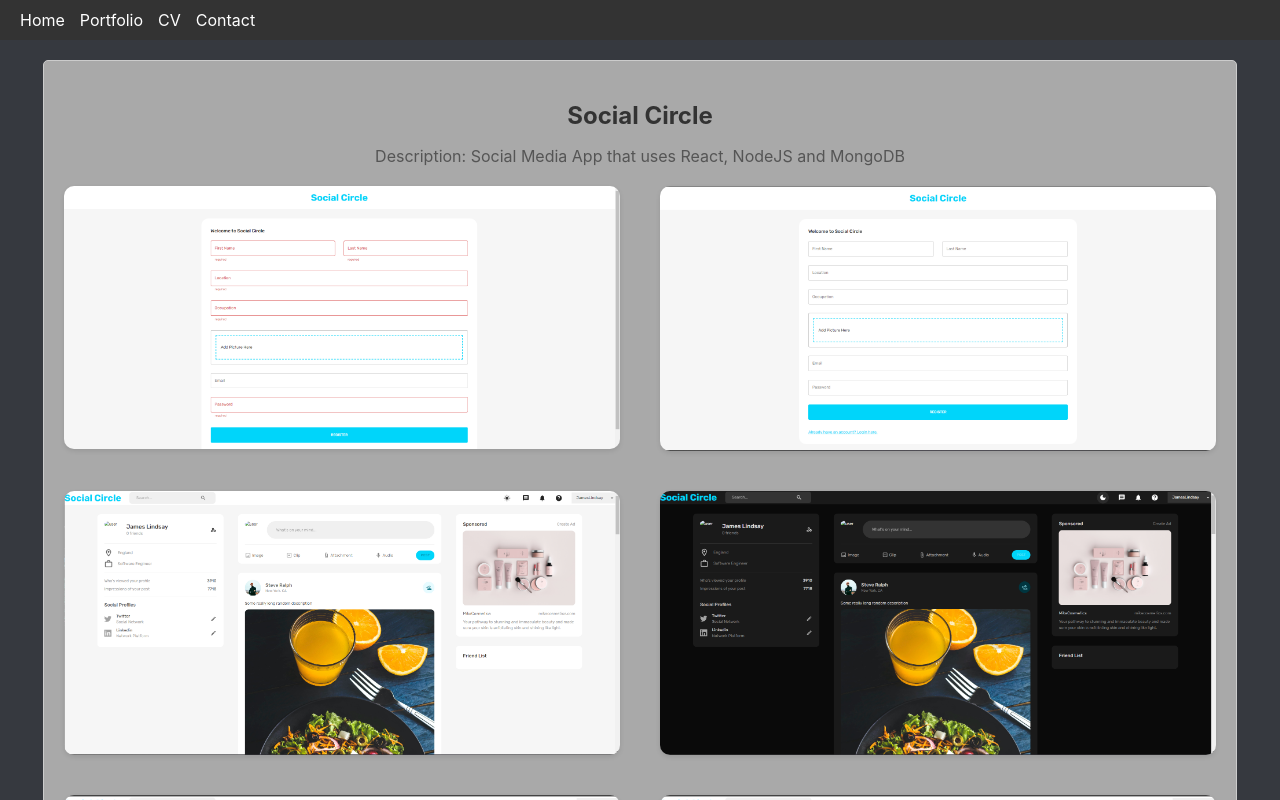
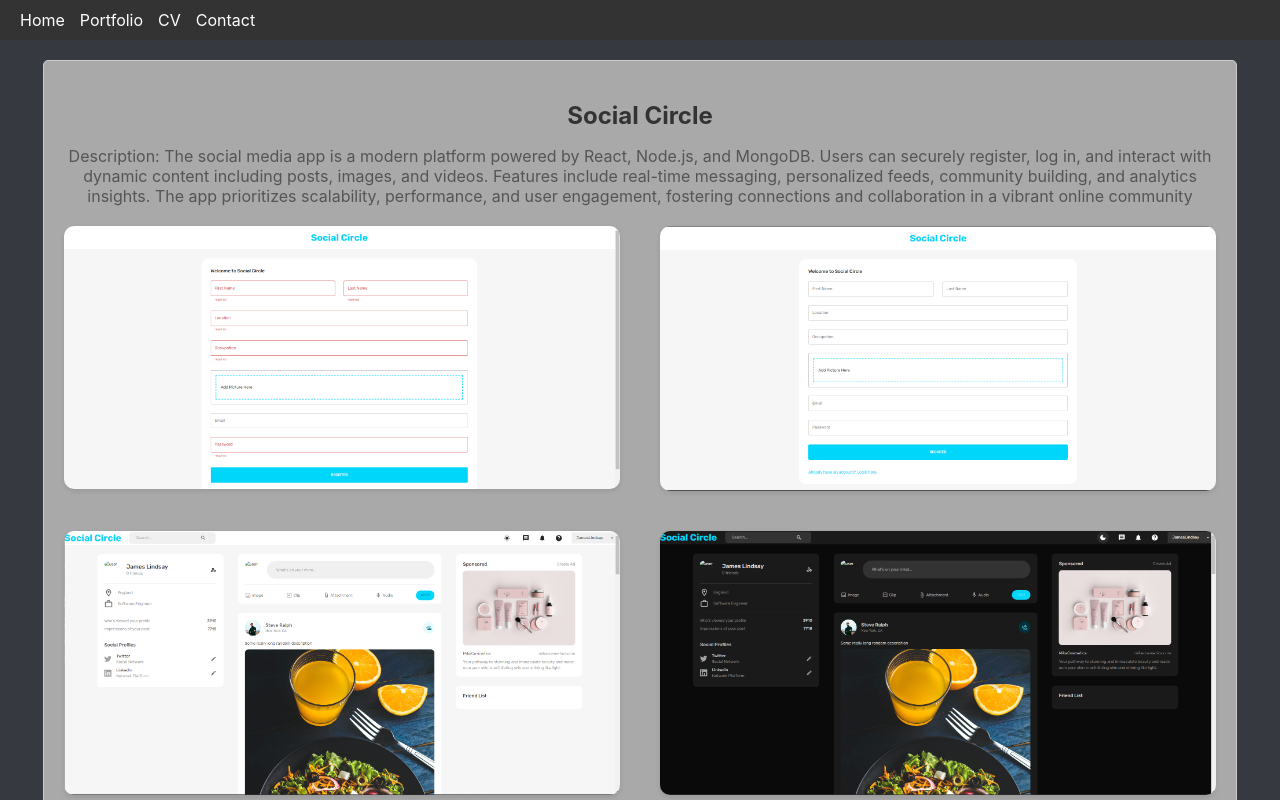
Before and after one commit to james-lindsay/portfolio, a React (Create React App) app: page /projects/1 in a window 1280 px wide. Shown: the top 800 px of the page. Built offline with nearby package versions, Linux system fonts and the light colour scheme; the HTML template or start-up script is replaced by a standard one.

Commit message:
added longer description for social circle

```diff
--- a/src/App.js
+++ b/src/App.js
@@ -18,7 +18,8 @@ function App() {
     {
       id: 1,
       title: "Social Circle",
-      description: "Social Media App that uses React, NodeJS and MongoDB",
+      description:
+        "The social media app is a modern platform powered by React, Node.js, and MongoDB. Users can securely register, log in, and interact with dynamic content including posts, images, and videos. Features include real-time messaging, personalized feeds, community building, and analytics insights. The app prioritizes scalability, performance, and user engagement, fostering connections and collaboration in a vibrant online community",
       image_auth: `${Auth}`,
       image_reg: `${Reg}`,
       image_user: `${User}`,
```
